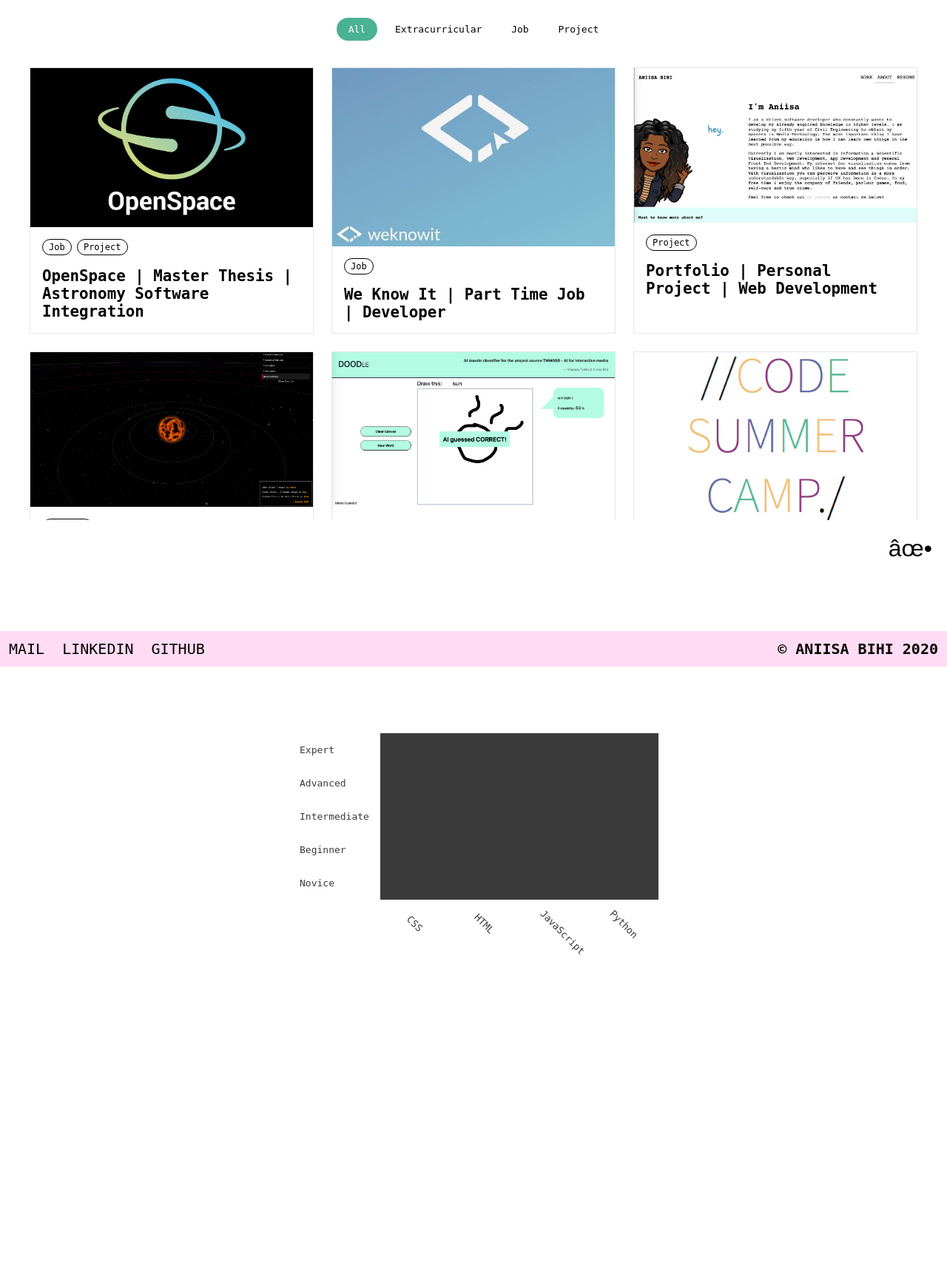
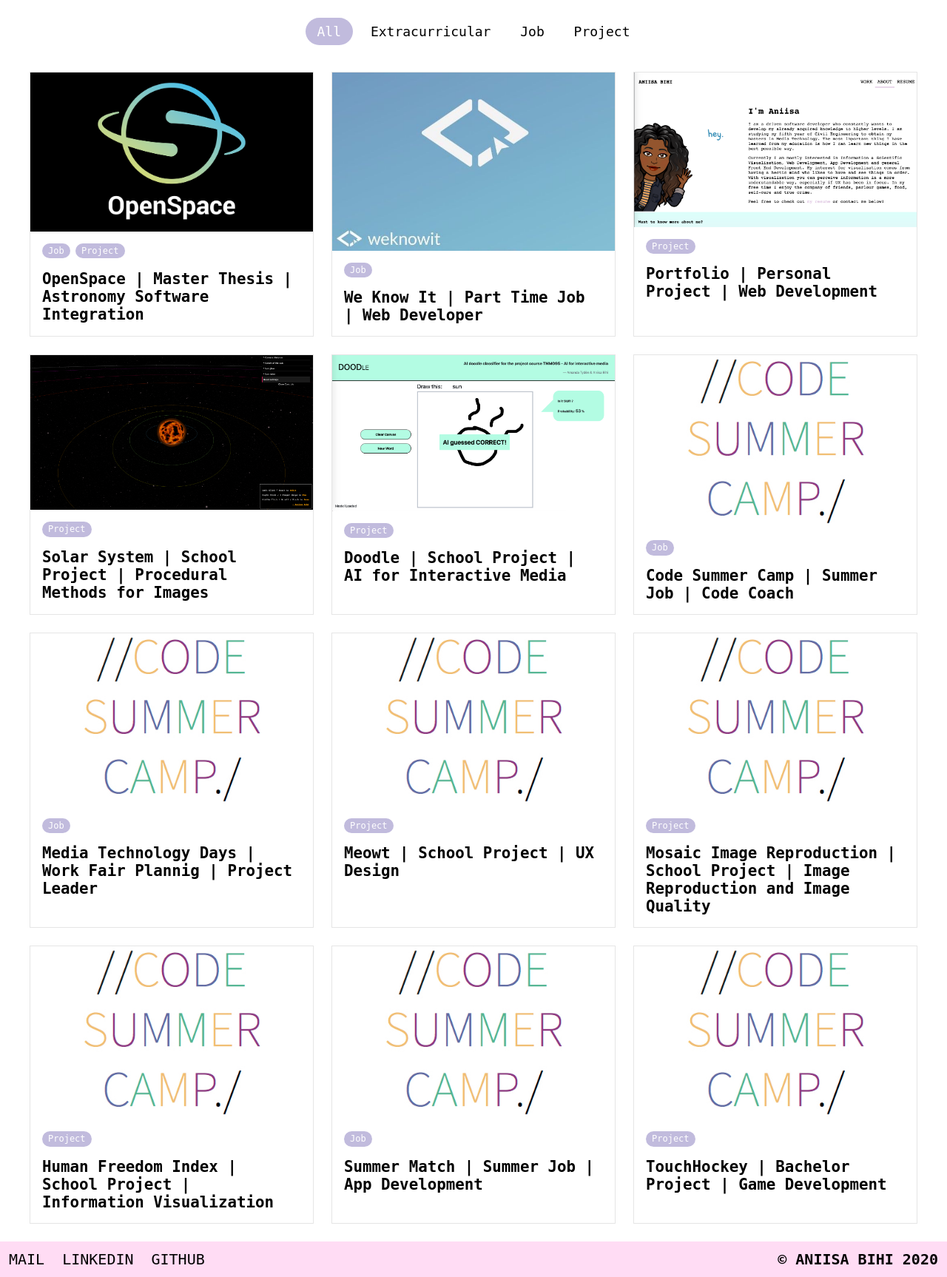
Before and after one commit to aniisabihi/aniisabihi.github.io, a PHP site: page / in a window 1280 px wide. Shown: the part 97-1823 px from the top of the page at 74% size. Before the commit the page ends 1387 px from the top, so only its background shows below. Run offline with PHP 8.4, Linux system fonts and the light colour scheme.

Commit message:
Header works + about updated + adding posts

```diff
--- a/css/grid.css
+++ b/css/grid.css
@@ -2,9 +2,13 @@
 /* RESET RULES
 –––––––––––––––––––––––––––––––––––––––––––––––––– */
 :root {
-  --black: #3a3a3a;
+  --black: #000000;
   --white: #fff;
-  --green: #49b293;
+  --blue: #dcfffb;
+  --darkblue: #c1e7e3;
+  --pink: #ffdcf4;
+  --darkpink: #dabfde;
+  --lilac: #c1bbdd;
 }
 
 * {
@@ -46,8 +50,9 @@
 }
 
 h1 a:hover {
-  background: var(--green);
+  background: var(--lilac);
   color: var(--white);
+  transition: color 0.3s;
 }
 
 input[type="radio"] {
@@ -75,15 +80,17 @@
   line-height: normal;
   cursor: pointer;
   transition: all 0.1s;
+  font-size: 18px;
 }
 
 .filters label:hover {
-  background: var(--green);
+  background: var(--lilac);
   color: var(--white);
+  transition: color 0.3s;
 }
 
 
-/* FILTERED ELEMENTS (POSTS)
+/* POSTS
 –––––––––––––––––––––––––––––––––––––––––––––––––– */
 .posts {
   display: grid;
@@ -102,6 +109,7 @@
 
 .posts .post-title:hover {
   text-decoration: underline;
+  transition: color 0.3s;
 }
 
 .posts figcaption {
@@ -124,14 +132,15 @@
 .posts .post-categories a {
   padding: 0.2rem 0.5rem;
   border-radius: 1rem;
-  border: 1px solid;
+  background: var(--lilac);
+  color: var(--white);
   line-height: normal;
   transition: all 0.1s;
 }
 
 .posts .post-categories a:hover {
-  background: var(--green);
-  color: var(--white);
+  border: 1px solid black;
+  transition: color 0.3s;
 }
 
 
@@ -141,7 +150,7 @@
 [value="Extracurricular"]:checked ~ .filters [for="Extracurricular"],
 [value="Job"]:checked ~ .filters [for="Job"],
 [value="Project"]:checked ~ .filters [for="Project"] {
-  background: var(--green);
+  background: var(--lilac);
   color: var(--white);
 }
 
@@ -168,105 +177,3 @@
 }
 
 * {box-sizing: border-box;}
-
-
-
-/*
-.page {
-  padding: 2em;
-  max-width: 100%;
-}
-.archive {
-  display: grid;
-  grid-template-columns: repeat(auto-fit, minmax(180px, 1fr));
-  grid-gap: 1em;
-  grid-auto-flow: dense;
-}
-.project, .job, .extracurricular {
-  padding: 1em;
-  background: #fff;
-  box-shadow:
-          0 5px 10px rgba(0, 0, 0, 0.1),
-          0 20px 20px rgba(0, 0, 0, 0.05);
-}
-@media (max-width: 680px) {
-  .archive {
-    display: flex;
-    flex-direction: column;
-  }
-  article {
-    margin-bottom: 1em;
-  }
-}
-
-/* POSTS
-.content {
-  opacity: 0;
-}
-.content h3, p {
-  color: black;
-}
-.content p a {
-  color: #dcfffb;
-  text-decoration: none;
-}
-.content p a:hover {
-  color: #c1e7e3;
-}
-.content .button {
-  background-color: #dcfffb;
-  color: black;
-  border: none;
-  border-radius: 12px;
-  padding: 10px;
-  text-align: center;
-  text-decoration: none;
-  display: inline-block;
-  font-size: 10px;
-  font-weight: bolder;
-  margin: 4px 2px;
-  cursor: pointer;
-}
-.content .button:hover {
-  background-color: #c1e7e3;
-}
-
-/* PROJECTS
-/* OPENSPACE
-article:nth-child(1) {
-  grid-column: 1 / 3;
-  background: rgba(200,200,255,0.3)
-}
-#openspace {
-  background-image: url('../posts/project/openspace/os.png');
-  background-size: cover;
-}
-#openspace:hover {
-  background-image: none;
-  background-color: #dabfde;
-}
-#openspace:hover .content
-{
-  opacity: 1;
-}
-
-/* JOBS
-/* WE KNOW IT
-article:nth-child(2) {
-  grid-column: 3 / 5;
-  background: rgba(200,200,255,0.3)
-}
-#wkit {
-  background-image: url('../ ');
-  background-size: cover;
-}
-#wkit:hover {
-  background-image: none;
-  background-color: #dabfde;
-}
-#wkit:hover .content
-{
-  opacity: 1;
-}
-
-/* EXTRACURRICULAR */
--- a/css/main.css
+++ b/css/main.css
@@ -8,7 +8,6 @@
   --pink: #ffdcf4;
   --darkpink: #dabfde;
   --lilac: #c1bbdd;
-  --red: #e21838;
   --transition-delay: 0.85s;
   --transition-delay-step: 0.3s;
 }
@@ -103,8 +102,8 @@
   background: var(--white);
 }
 
-.bg-red {
-  background: var(--red);
+.bg-blue {
+  background: var(--blue);
 }
 
 /* HEADER
@@ -201,6 +201,7 @@
   right: 0;
   bottom: 0;
   left: 0;
+  display: none;
   transform: translateX(100%);
   transition: transform 1s;
 }
@@ -238,7 +230,7 @@
 
 .chart-wrapper {
   width: calc(100% - 40px);
-  max-width: 500px;
+  max-width: 1000px;
 }
 
 .chart-levels li {
@@ -246,7 +238,7 @@
 }
 
 .chart-skills li {
-  width: 12%;
+  width: 5%;
   height: 0;
   border-top-left-radius: 10px;
   border-top-right-radius: 10px;
@@ -293,7 +320,7 @@
   left: 0;
   width: 100%;
   font-size: 0.85rem;
-  color: var(--white);
+  color: var(--black);
 }
 
 .chart-skills span {
--- a/index.html
+++ b/index.html
@@ -87,7 +87,7 @@
               </ol>
               <h2 class="post-title">
                 <a href="https://weknowit.se/" target="_blank">
-                  We Know It | Part Time Job | Developer</a>
+                  We Know It | Part Time Job | Web Developer</a>
               </h2>
             </figcaption>
           </figure>
@@ -173,34 +173,130 @@
           </figure>
         </article>
       </li>
+      <li class="post" data-category="Extracurricular">
+        <article>
+          <figure>
+            <a href="https://www.medieteknikdagarna.se/" target="_blank">
+              <img src="posts/job/summercamp/summercamp.jpg" alt="mtd">
+            </a>
+            <figcaption>
+              <ol class="post-categories">
+                <li>
+                  <a href="">Job</a>
+                </li>
+              </ol>
+              <h2 class="post-title">
+                <a href="https://www.medieteknikdagarna.se/" target="_blank">
+                  Media Technology Days | Work Fair Plannig | Project Leader</a>
+              </h2>
+            </figcaption>
+          </figure>
+        </article>
+      </li>
+      <li class="post" data-category="Project">
+        <article>
+          <figure>
+            <a href="https://linkopingsciencepark.se/summercamp/" target="_blank">
+              <img src="posts/job/summercamp/summercamp.jpg" alt="meowt">
+            </a>
+            <figcaption>
+              <ol class="post-categories">
+                <li>
+                  <a href="">Project</a>
+                </li>
+              </ol>
+              <h2 class="post-title">
+                <a href="https://linkopingsciencepark.se/summercamp/" target="_blank">
+                  Meowt | School Project | UX Design</a>
+              </h2>
+            </figcaption>
+          </figure>
+        </article>
+      </li>
+      <li class="post" data-category="Project">
+        <article>
+          <figure>
+            <a href="https://github.com/aniisabihi/TNM097-Image-reproduction-project/" target="_blank">
+              <img src="posts/job/summercamp/summercamp.jpg" alt="mosaic">
+            </a>
+            <figcaption>
+              <ol class="post-categories">
+                <li>
+                  <a href="">Project</a>
+                </li>
+              </ol>
+              <h2 class="post-title">
+                <a href="https://github.com/aniisabihi/TNM097-Image-reproduction-project" target="_blank">
+                  Mosaic Image Reproduction | School Project | Image Reproduction and Image Quality</a>
+              </h2>
+            </figcaption>
+          </figure>
+        </article>
+      </li>
+      <li class="post" data-category="Project">
+        <article>
+          <figure>
+            <a href="https://aniisabihi.github.io/TNM048-Information-Visualization-Project/" target="_blank">
+              <img src="posts/job/summercamp/summercamp.jpg" alt="humanfreedom">
+            </a>
+            <figcaption>
+              <ol class="post-categories">
+                <li>
+                  <a href="">Project</a>
+                </li>
+              </ol>
+              <h2 class="post-title">
+                <a href="https://aniisabihi.github.io/TNM048-Information-Visualization-Project/" target="_blank">
+                  Human Freedom Index | School Project | Information Visualization</a>
+              </h2>
+            </figcaption>
+          </figure>
+        </article>
+      </li>
+      <li class="post" data-category="Job">
+        <article>
+          <figure>
+            <a href="https://lead.se/sommarmatchen/" target="_blank">
+              <img src="posts/job/summercamp/summercamp.jpg" alt="summermatch">
+            </a>
+            <figcaption>
+              <ol class="post-categories">
+                <li>
+                  <a href="">Job</a>
+                </li>
+              </ol>
+              <h2 class="post-title">
+                <a href="https://lead.se/sommarmatchen/" target="_blank">
+                  Summer Match | Summer Job | App Development</a>
+              </h2>
+            </figcaption>
+          </figure>
+        </article>
+      </li>
+      <li class="post" data-category="Project">
+        <article>
+          <figure>
+            <a href="https://github.com/aniisabihi/TNM094-Bachelor-Project-TouchHockey" target="_blank">
+              <img src="posts/job/summercamp/summercamp.jpg" alt="humanfreedom">
+            </a>
+            <figcaption>
+              <ol class="post-categories">
+                <li>
+                  <a href="">Project</a>
+                </li>
+              </ol>
+              <h2 class="post-title">
+                <a href="https://github.com/aniisabihi/TNM094-Bachelor-Project-TouchHockey" target="_blank">
+                  TouchHockey | Bachelor Project | Game Development</a>
+              </h2>
+            </figcaption>
+          </figure>
+        </article>
+      </li>
     </ol>
   </div>
 </section>
 <!--
-<article class="project">
-  <h3>Weaving Through Norrköping's History</h3>
-</article>
-<article class="extracurricular">
-  <h3>Media Technology Days</h3>
-</article>
-<article class="project">
-  <h3>Meowt</h3>
-</article>
-<article class="project">
-  <h3>Mosaic Image Reproduction</h3>
-</article>
-<article class="project">
-  <h3>The Human Freedom Index</h3>
-</article>
-<article class="project">
-  <h3>Connex</h3>
-</article>
-<article class="job">
-  <h3>Summer match</h3>
-</article>
-<article class="project">
-  <h3>TouchHockey</h3>
-</article>
 <article class="project">
   <h3>Prisma</h3>
 </article>
@@ -217,112 +313,48 @@
   <h3>The Media Technology Board</h3>
 </article> -->
 
-  <!-- GRID
-  <div class="page">
-    <div class="archive">
-      <article class="project" id="openspace">
-        <div class="content">
-          <h3>OpenSpace | Master Thesis</h3>
-          <p>My master thesis was for <a href="https://www.openspaceproject.com/" target="_blank">The OpenSpace Project</a>
-            in collaboration with <a href="https://liu.se/" target="_blank">Linköping's University</a> and
-            <a href="https://www.utah.edu/" target="_blank">The University of Utah</a>. The project consisted of software
-            integration to expand OpenSpace's capabilities to work seemingly with other astronomy visualization
-            software.
-          </p>
-          <button class="button" onclick="window.location.href='https://github.com/OpenSpace/OpenSpace/tree/thesis/2020/software-integration'">Code</button>
-          <!- <button class="button">Report</button>
-          <button class="button">Read More</button> --> <!--
-        </div>
-      </article>
-      <article class="job" id="wkit">
-        <div class="content">
-          <h3>We Know It | Part Time Job</h3>
-          <p>I currently have a part time job at <a href="https://weknowit.se/" target="_blank">We Know IT</a> since
-             March 2020. It is a student driven consulting company where students can try out working as a consultant
-             before graduating. The work at We Know IT is meritorious and educational and consists of Web and App
-             Development. One of my assignments has been to help a client recreate her existing Wordpress site for
-             her new company.
-          </p>
-          <button class="button" onclick="window.location.href='https://weknowit.se/'">About WKIT</button>
-        </div>
-      </article>
-      <article class="project">
-        <h3>Portfolio - </h3>
-      </article>
-      <article class="project">
-        <h3>Solar System</h3>
-      </article>
-      <article class="project">
-        <h3>Doodle</h3>
-      </article>
-      <article class="job">
-        <h3>Code Summer Camp</h3>
-      </article>
-      <article class="project">
-        <h3>Weaving Through Norrköping's History</h3>
-      </article>
-      <article class="extracurricular">
-        <h3>Media Technology Days</h3>
-      </article>
-      <article class="project">
-        <h3>Meowt</h3>
-      </article>
-      <article class="project">
-        <h3>Mosaic Image Reproduction</h3>
-      </article>
-      <article class="project">
-        <h3>The Human Freedom Index</h3>
-      </article>
-      <article class="project">
-        <h3>Connex</h3>
-      </article>
-      <article class="job">
-        <h3>Summer match</h3>
-      </article>
-      <article class="project">
-        <h3>TouchHockey</h3>
-      </article>
-      <article class="project">
-        <h3>Prisma</h3>
-      </article>
-      <article class="extracurricular">
-        <h3>NKPG Match Up</h3>
-      </article>
-      <article class="job">
-        <h3>SKA Website</h3>
-      </article>
-      <article class="extracurricular">
-        <h3>3Cant</h3>
-      </article>
-      <article class="extracurricular">
-        <h3>The Media Technology Board</h3>
-      </article>
-    </div>
-  </div> -->
+
 
   <!-- SKILLS -->
-  <section class="position-absolute d-flex align-items-center justify-content-center text-black bg-white skills-section" data-slideIn="to-top">
+  <section class="position-absolute d-flex align-items-center justify-content-center text-black bg-blue skills-section" data-slideIn="to-top">
     <button class="position-absolute skills-close" aria-label="Close Skills Section">✕</button>
     <div class="d-flex chart-wrapper">
       <ul class="chart-levels">
-        <li>Expert</li>
         <li>Advanced</li>
         <li>Intermediate</li>
         <li>Beginner</li>
         <li>Novice</li>
       </ul>
       <ul class="d-flex justify-content-around align-items-end flex-grow-1 text-center bg-black chart-skills">
-        <li class="position-relative bg-red" data-height="80%">
+        <li class="position-relative bg-blue" data-height="80%">
+          <span class="position-absolute w-100">HTML</span>
+        </li>
+        <li class="position-relative bg-blue" data-height="80%">
           <span class="position-absolute w-100">CSS</span>
         </li>
-        <li class="position-relative bg-red" data-height="60%">
-          <span class="position-absolute w-100">HTML</span>
-        </li>
-        <li class="position-relative bg-red" data-height="68%">
+        <li class="position-relative bg-blue" data-height="80%">
           <span class="position-absolute w-100">JavaScript</span>
         </li>
-        <li class="position-relative bg-red" data-height="52%">
+        <li class="position-relative bg-blue" data-height="80%">
+          <span class="position-absolute w-100">C++</span>
+        </li>
+        <li class="position-relative bg-blue" data-height="60%">
+          <span class="position-absolute w-100">C#</span>
+        </li>
+        <li class="position-relative bg-blue" data-height="60%">
+          <span class="position-absolute w-100">Java</span>
+        </li>
+        <li class="position-relative bg-blue" data-height="80%">
           <span class="position-absolute w-100">Python</span>
+        </li>
+        <li class="position-relative bg-blue" data-height="70%">
+          <span class="position-absolute w-100">React Native</span>
+        </li>
+        <li class="position-relative bg-blue" data-height="70%">
+          <span class="position-absolute w-100">Matlab</span>
+        </li>
+        <li class="position-relative bg-blue" data-height="60%">
+          <span class="position-absolute w-100">GPU Programming</span>
         </li>
       </ul>
     </div>
```
Also changed, not shown: other parts of css/main.css (+41 -13 lines), about.html (+19 -17 lines), css/about.css (+25 -9 lines), posts/job/weknowit/weknowit.html (added, +12 -0 lines), posts/project/openspace/openspace.html (added, +14 -0 lines).
